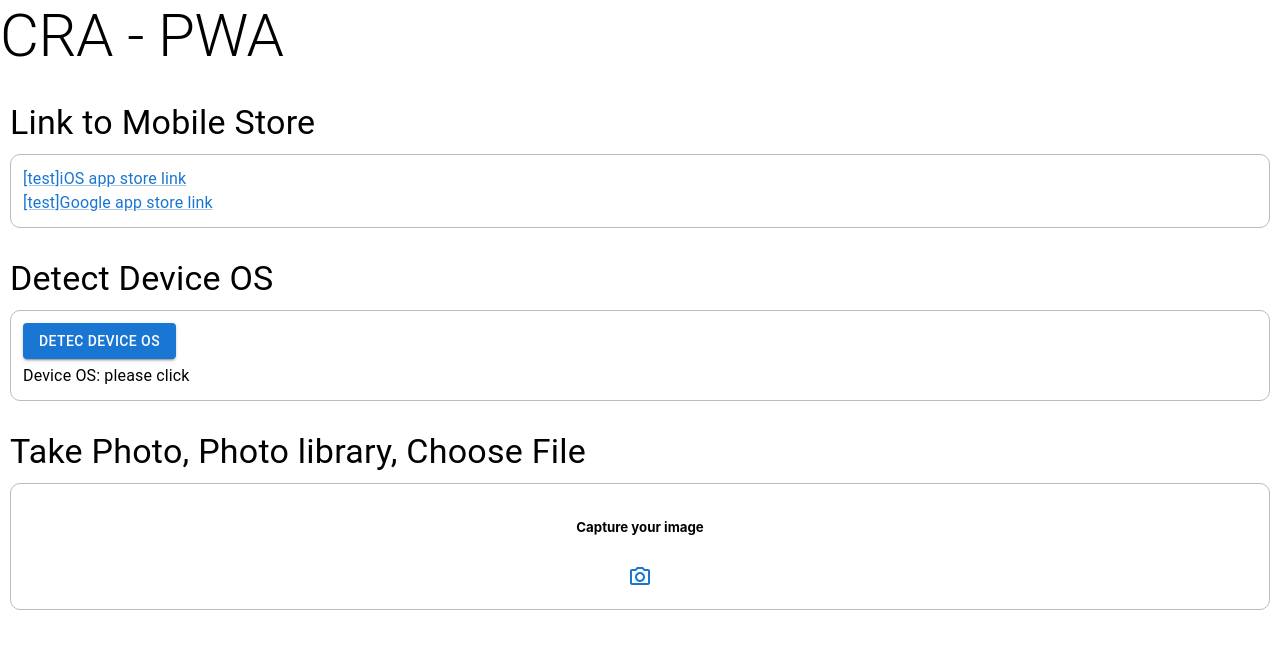
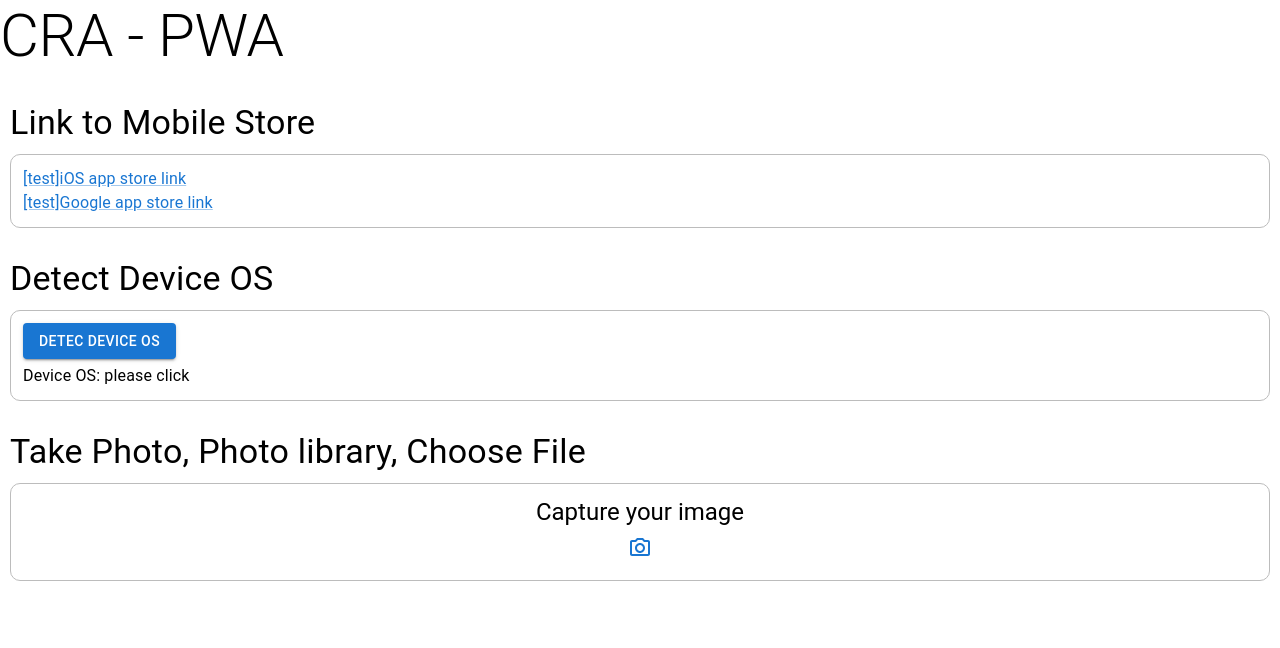
Before and after one commit to 5ock/cra_pwa, a React (Create React App) app: page / in a window 1280 px wide. Shown: the top 648 px of the page. Built offline with nearby package versions, Linux system fonts and the light colour scheme.

Commit message:
u takePhoto

```diff
--- a/src/components/takePhoto.tsx
+++ b/src/components/takePhoto.tsx
@@ -2,6 +2,7 @@ import React, { useState } from 'react'
 
 import Box from '@mui/material/Box'
 import IconButton from '@mui/material/IconButton'
+import Typography from '@mui/material/Typography'
 import CameraAltOutlinedIcon from '@mui/icons-material/CameraAltOutlined'
 
 import Block from './ui/block'
@@ -19,10 +20,9 @@ const TakePhoto = () => {
     }
   }
 
-
   return (<Block title='Take Photo, Photo library, Choose File'>
     <Box sx={{textAlign: 'center'}}>
-      <h5>Capture your image</h5>
+      <Typography variant='h5'>Capture your image</Typography>
       {source &&
         <Box
           display="flex"
```
